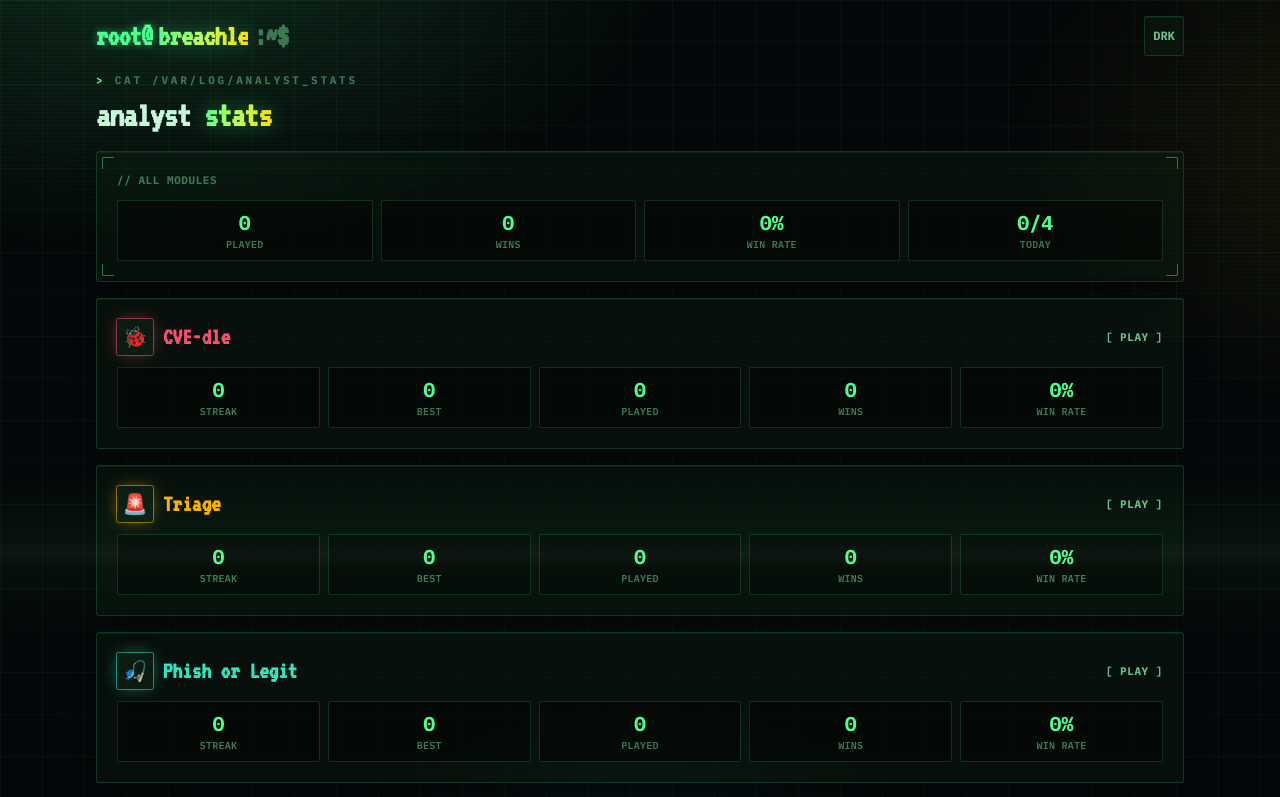
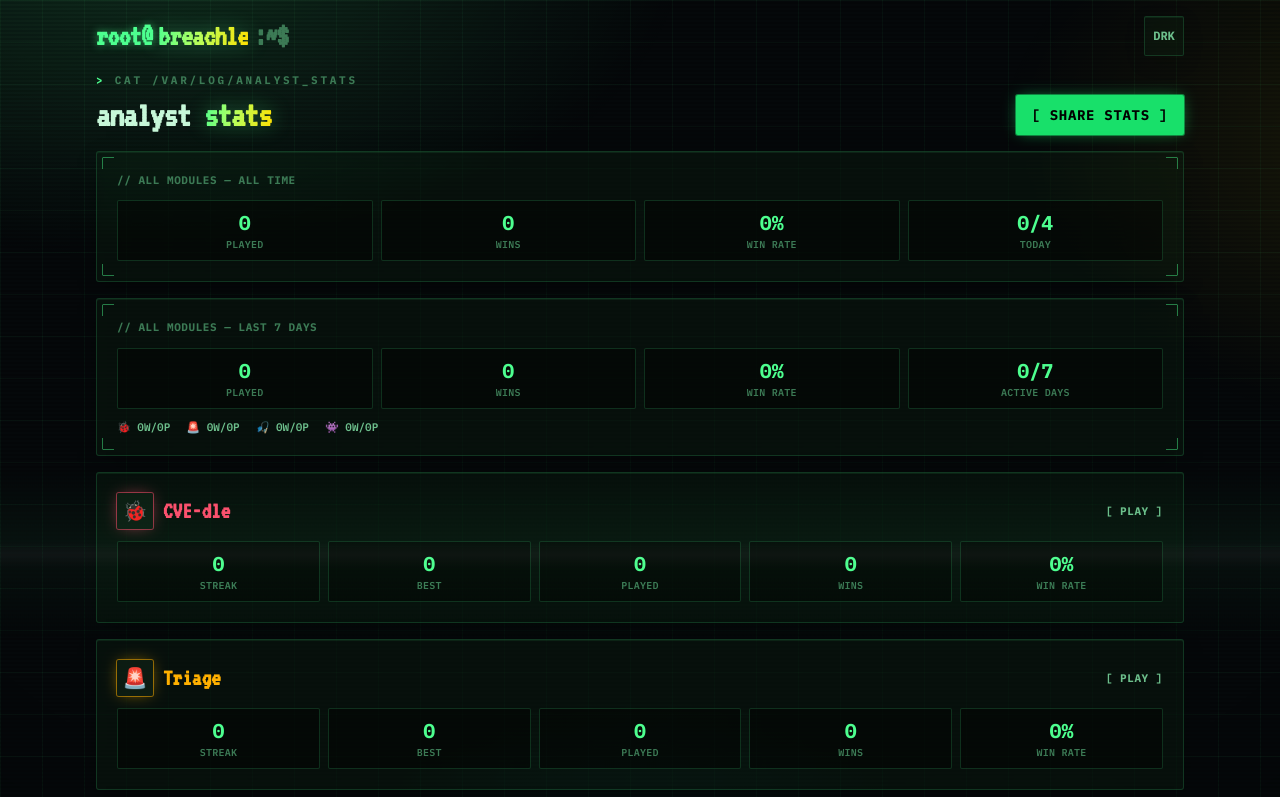
Before and after one commit to pedro-rodiguero/breachle, a SvelteKit app: page /stats in a window 1280 px wide. Shown: the top 797 px of the page. Built offline with nearby package versions, Linux system fonts and the light colour scheme.

Commit message:
Stats: last-7-days section + share button
Weekly played/wins/win-rate/active-days from the completion log, with
per-game week chips, next to the all-time block. [ SHARE STATS ] opens
the share sheet with a stats card and per-game scorelines.

```diff
--- a/src/routes/stats/+page.svelte
+++ b/src/routes/stats/+page.svelte
@@ -1,18 +1,29 @@
 <script lang="ts">
+	import Modal from '$lib/components/Modal.svelte'
+	import ShareSheet from '$lib/components/ShareSheet.svelte'
 	import { GAMES } from '$lib/config'
-	import { utcDateKey } from '$lib/seed'
-	import { getDisplayStreak, getGameStatus, getStats } from '$lib/storage'
+	import { dayNumber, utcDateKey } from '$lib/seed'
+	import { getCompletionLog, getDisplayStreak, getGameStatus, getStats } from '$lib/storage'
 
 	const todayKey = utcDateKey()
+	const log = getCompletionLog()
+
+	// Last 7 days (today included), from the completion log.
+	const weekKeys = Array.from({ length: 7 }, (_, i) =>
+		new Date(Date.parse(todayKey) - i * 86_400_000).toISOString().slice(0, 10)
+	)
 
 	const rows = GAMES.map((game) => {
 		const stats = getStats(game.id)
+		const outcomes = weekKeys.map((k) => log[game.id]?.[k]).filter(Boolean)
 		return {
 			game,
 			stats,
 			liveStreak: getDisplayStreak(game.id, todayKey),
 			doneToday: getGameStatus(game.id, todayKey) === 'done',
-			winRate: stats.played > 0 ? Math.round((stats.wins / stats.played) * 100) : 0
+			winRate: stats.played > 0 ? Math.round((stats.wins / stats.played) * 100) : 0,
+			weekPlayed: outcomes.length,
+			weekWins: outcomes.filter((o) => o === 'won').length
 		}
 	})
 
@@ -23,6 +34,27 @@
 		clearedToday: rows.filter((r) => r.doneToday).length
 	}
 	const totalWinRate = totals.played > 0 ? Math.round((totals.wins / totals.played) * 100) : 0
+
+	const week = {
+		played: rows.reduce((s, r) => s + r.weekPlayed, 0),
+		wins: rows.reduce((s, r) => s + r.weekWins, 0),
+		// Days in the window with at least one puzzle finished.
+		activeDays: weekKeys.filter((k) => GAMES.some((g) => log[g.id]?.[k])).length
+	}
+	const weekWinRate = week.played > 0 ? Math.round((week.wins / week.played) * 100) : 0
+
+	let shareOpen = $state(false)
+	const share = {
+		gameName: 'Analyst Stats',
+		dayNumber: dayNumber(todayKey),
+		scoreline: `${totalWinRate}% win rate`,
+		lines: [
+			...rows.map((r) => `${r.game.icon} ${r.stats.wins}W/${r.stats.played}P · 🔥${r.liveStreak}`),
+			`7d: ${week.wins}W/${week.played}P`
+		],
+		icon: '📊',
+		accent: '#4dff8f'
+	}
 </script>
 
 {#snippet statBox(value: string | number, label: string)}
@@ -35,7 +67,8 @@
 {/snippet}
 
 <div class="space-y-4">
-	<div class="animate-rise">
+	<div class="animate-rise flex items-end justify-between gap-3">
+		<div>
 			<p class="mb-1.5 font-mono text-[11px] font-bold tracking-[0.25em] text-ink-faint uppercase">
 				<span class="text-brand">&gt;</span> cat /var/log/analyst_stats
 			</p>
@@ -43,16 +76,45 @@
 				analyst <span class="text-gradient">stats</span>
 			</h1>
 		</div>
+		<button
+			type="button"
+			onclick={() => (shareOpen = true)}
+			class="glow shrink-0 rounded-tile bg-brand-deep px-4 py-2.5 font-mono text-sm font-bold tracking-wider text-black transition hover:brightness-115 active:translate-y-0.5"
+			style="--glow: #18e06a"
+		>
+			[ SHARE STATS ]
+		</button>
+	</div>
 
 	<section class="glass bracket animate-rise p-5" style="animation-delay: 60ms" aria-label="Overall stats">
 		<p class="mb-3 font-mono text-[11px] font-bold tracking-wider text-ink-faint uppercase">
-			// all modules
+			// all modules — all time
 		</p>
 		<div class="grid grid-cols-4 gap-2">
 			{@render statBox(totals.played, 'Played')}
 			{@render statBox(totals.wins, 'Wins')}
 			{@render statBox(`${totalWinRate}%`, 'Win rate')}
 			{@render statBox(`${totals.clearedToday}/4`, 'Today')}
+		</div>
+	</section>
+
+	<section class="glass bracket animate-rise p-5" style="animation-delay: 90ms" aria-label="Last 7 days">
+		<p class="mb-3 font-mono text-[11px] font-bold tracking-wider text-ink-faint uppercase">
+			// all modules — last 7 days
+		</p>
+		<div class="grid grid-cols-4 gap-2">
+			{@render statBox(week.played, 'Played')}
+			{@render statBox(week.wins, 'Wins')}
+			{@render statBox(`${weekWinRate}%`, 'Win rate')}
+			{@render statBox(`${week.activeDays}/7`, 'Active days')}
+		</div>
+		<div class="mt-2.5 flex flex-wrap gap-x-4 gap-y-1 font-mono text-[11px] font-semibold text-ink-soft">
+			{#each rows as r (r.game.id)}
+				<span title="{r.game.name}: won {r.weekWins} of {r.weekPlayed} this week">
+					<span aria-hidden="true">{r.game.icon}</span>
+					{r.weekWins}W/{r.weekPlayed}P
+				</span>
+			{/each}
 		</div>
 	</section>
 
@@ -88,3 +150,7 @@
 		</section>
 	{/each}
 </div>
+
+<Modal bind:open={shareOpen} title="Share your stats">
+	<ShareSheet {share} />
+</Modal>
```
Lines whose indentation alone changed are shown as unchanged.
